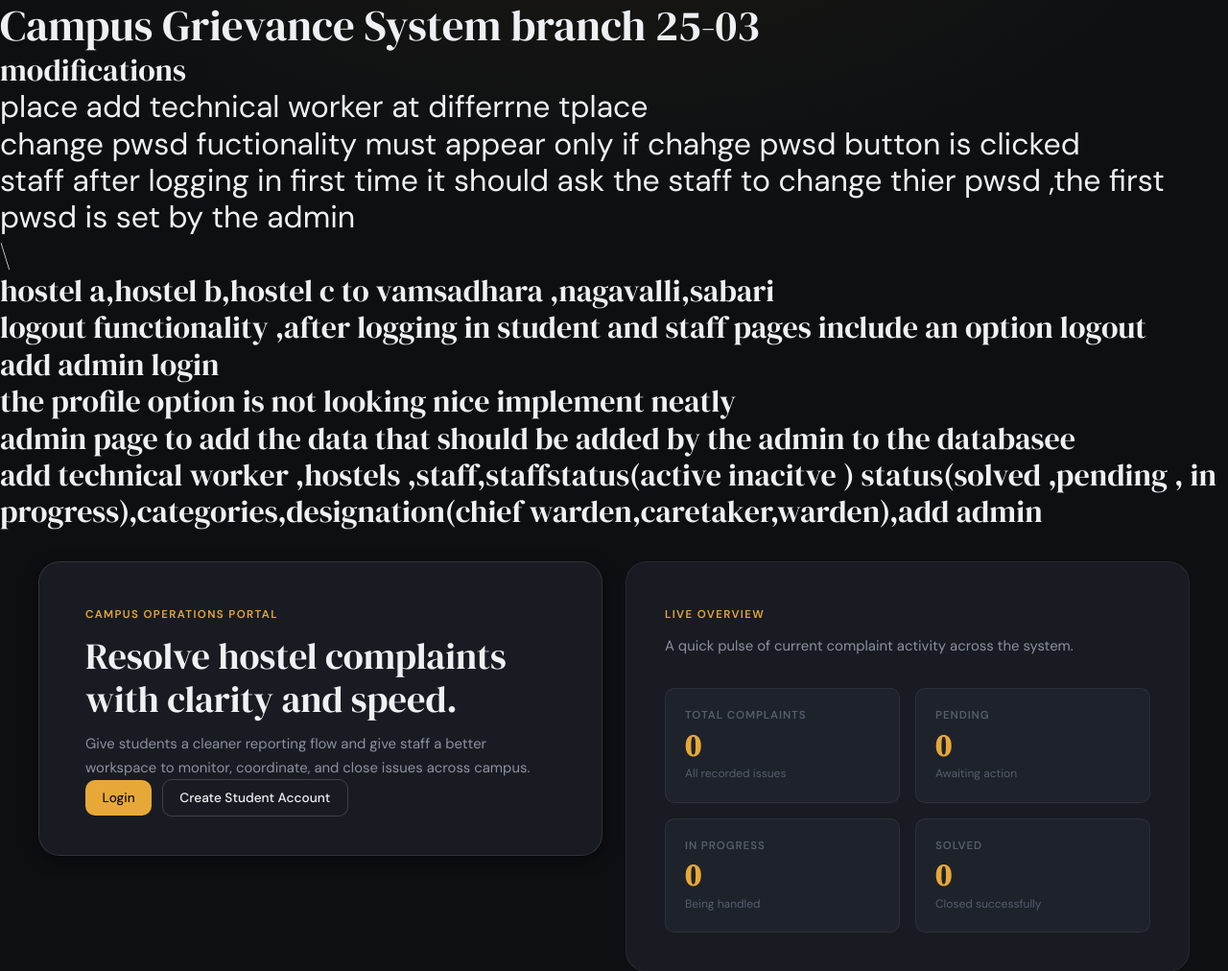
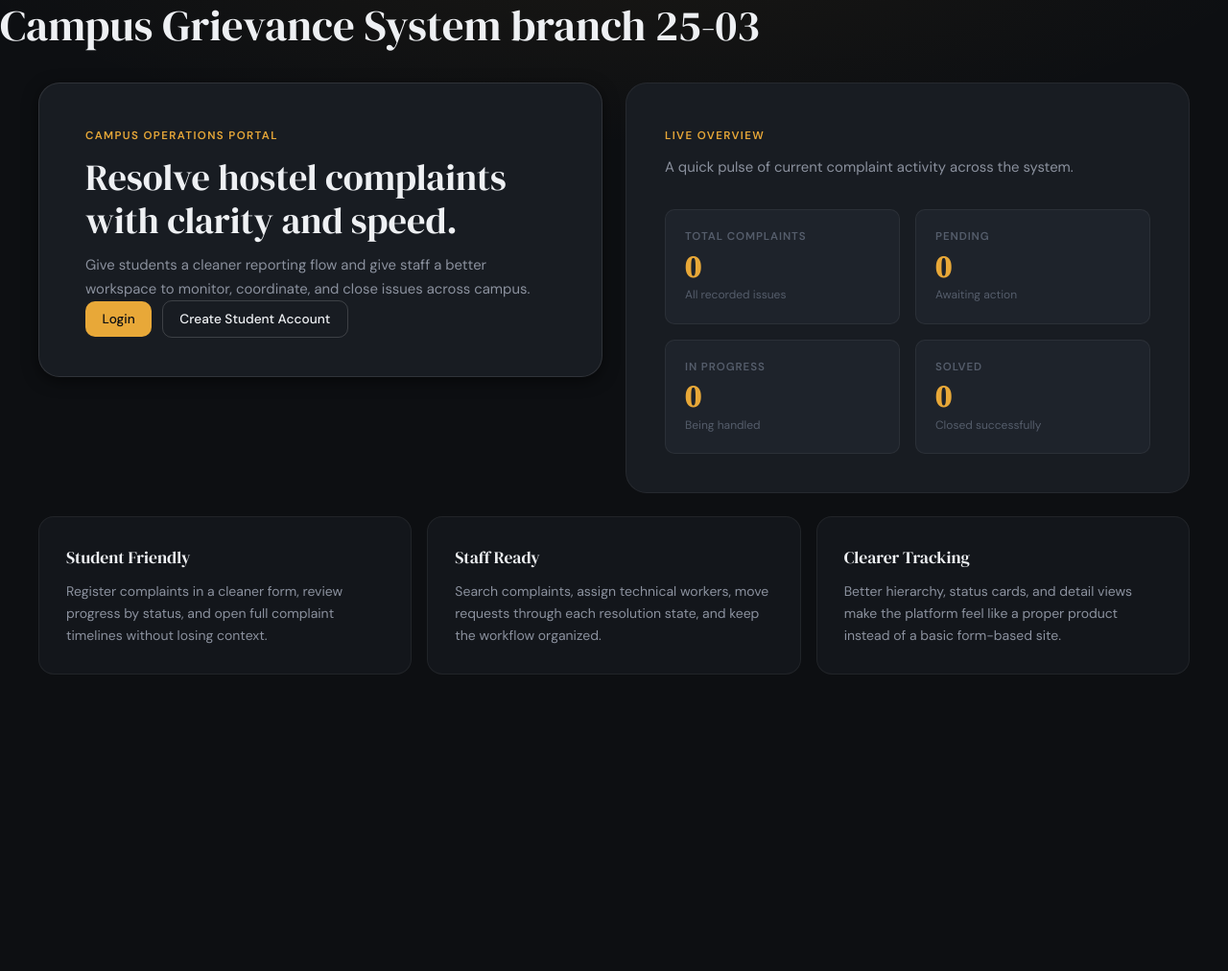
Before and after one commit to BHANU-PHANINDRA-V/LOGINSIGNUP_DONE, a Django app: page / in a window 1280 px wide. Shown: the top 1012 px of the page at 96% size. After the commit the page ends 703 px from the top, so only its background shows below. Run offline with Django 5.2, Linux system fonts and the light colour scheme; data that the repository does not hold is empty; parts of the project's set-up code (start-up, migrations or seed data) failed here and were passed over.

Commit message:
updated index.html

```diff
--- a/campus_g/templates/index.html
+++ b/campus_g/templates/index.html
@@ -9,27 +9,7 @@
   </head>
   <body>
     <h1>Campus Grievance System branch 25-03</h1>
-    <h2>
-      modifications
-      <pre>place add technical worker at differrne tplace</pre>
-      <pre >change pwsd fuctionality must appear only if chahge pwsd button is clicked </pre>
-      <pre >staff after logging in first time it should ask the staff to change thier pwsd ,the first pwsd is set by the admin</pre>
-      <ol>\
-        <li>hostel a,hostel b,hostel c to vamsadhara ,nagavalli,sabari</li>
-        <li>logout functionality ,after logging in student and staff pages include an option logout</li>
-       <!-- <li>after staff clicked as solved send a request to student for confirmation is it really solved</li> -->
-        <li>add admin login</li>
-        <li>the profile option is not looking nice implement neatly</li>
-        <li>
-          admin page to add the data that should be added by the admin to the
-          databasee
-        </li>
-        <li>
-          add technical worker ,hostels ,staff,staffstatus(active inacitve )
-          status(solved ,pending , in progress),categories,designation(chief
-          warden,caretaker,warden),add admin
-        </li>
-      </ol>
+
     </h2>
     <main class="page-shell">
       <section class="hero-grid">
```
